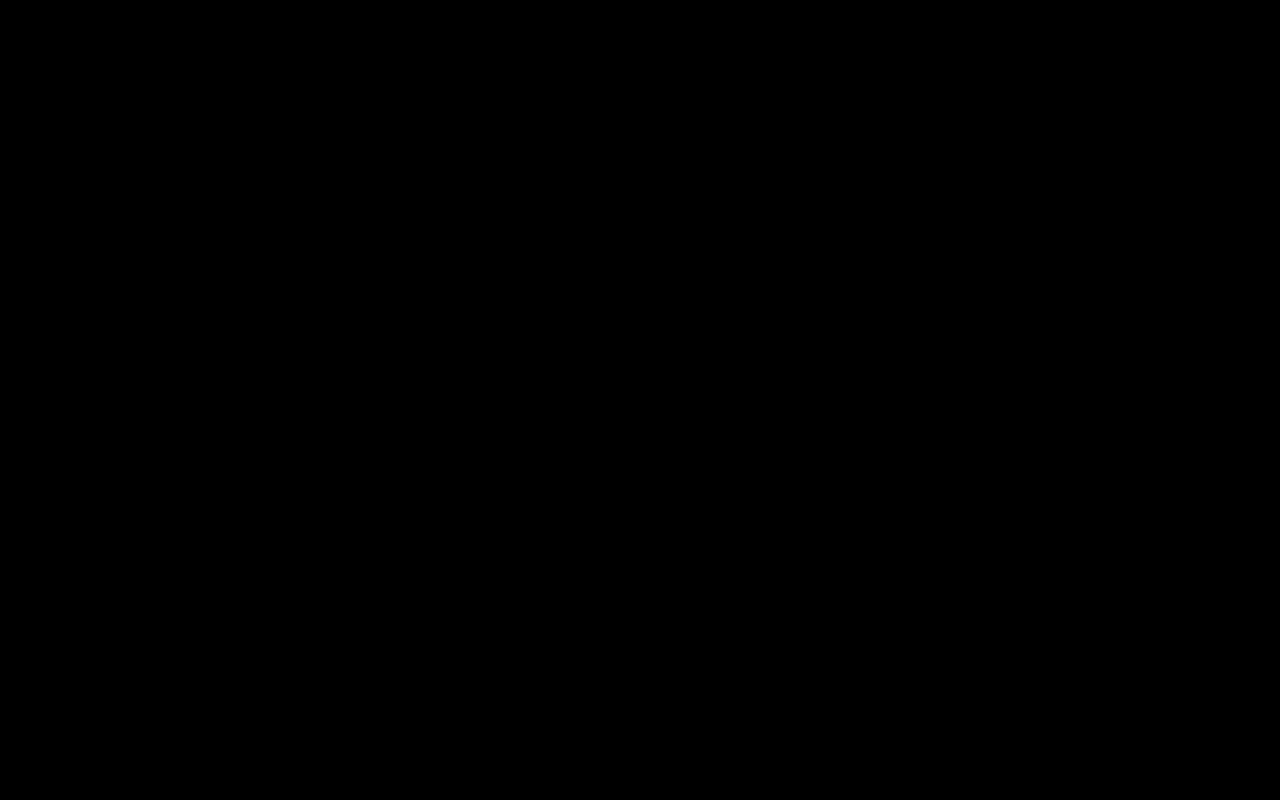
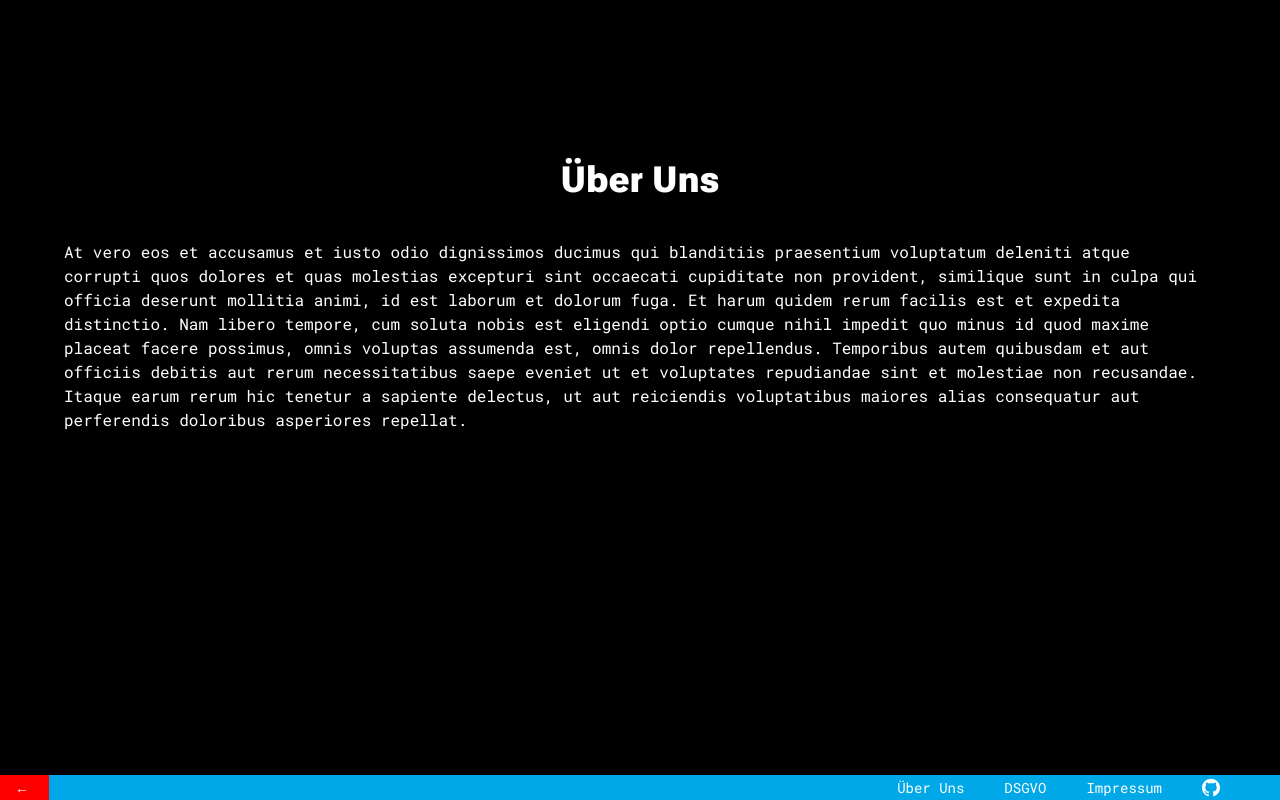
Before and after one commit to philparzer/ampass, a Next.js app: page /about in a window 1280 px wide. Before the commit this address had no page. Built offline with nearby package versions, Linux system fonts and the light colour scheme.

Commit message:
add utility pages, add styles

```diff
--- /dev/null
+++ b/app/about/page.tsx
@@ -0,0 +1,11 @@
+
+import UtilityPageWrapper from "@/components/UtilityPageWrapper"
+
+export default function About() {
+  return (
+    <UtilityPageWrapper>
+      <h1 className="font-display text-4xl font-var-heading">Über Uns</h1>
+      <p className="mt-10">At vero eos et accusamus et iusto odio dignissimos ducimus qui blanditiis praesentium voluptatum deleniti atque corrupti quos dolores et quas molestias excepturi sint occaecati cupiditate non provident, similique sunt in culpa qui officia deserunt mollitia animi, id est laborum et dolorum fuga. Et harum quidem rerum facilis est et expedita distinctio. Nam libero tempore, cum soluta nobis est eligendi optio cumque nihil impedit quo minus id quod maxime placeat facere possimus, omnis voluptas assumenda est, omnis dolor repellendus. Temporibus autem quibusdam et aut officiis debitis aut rerum necessitatibus saepe eveniet ut et voluptates repudiandae sint et molestiae non recusandae. Itaque earum rerum hic tenetur a sapiente delectus, ut aut reiciendis voluptatibus maiores alias consequatur aut perferendis doloribus asperiores repellat.</p>
+    </UtilityPageWrapper>
+  );
+}
--- /dev/null
+++ b/app/dsgvo/page.tsx
@@ -0,0 +1,11 @@
+
+import UtilityPageWrapper from "@/components/UtilityPageWrapper"
+
+export default function DSGVO() {
+  return (
+    <UtilityPageWrapper>
+      <h1 className="font-display text-4xl font-var-heading">DSGVO</h1>
+      <p className="mt-10">At vero eos et accusamus et iusto odio dignissimos ducimus qui blanditiis praesentium voluptatum deleniti atque corrupti quos dolores et quas molestias excepturi sint occaecati cupiditate non provident, similique sunt in culpa qui officia deserunt mollitia animi, id est laborum et dolorum fuga. Et harum quidem rerum facilis est et expedita distinctio. Nam libero tempore, cum soluta nobis est eligendi optio cumque nihil impedit quo minus id quod maxime placeat facere possimus, omnis voluptas assumenda est, omnis dolor repellendus. Temporibus autem quibusdam et aut officiis debitis aut rerum necessitatibus saepe eveniet ut et voluptates repudiandae sint et molestiae non recusandae. Itaque earum rerum hic tenetur a sapiente delectus, ut aut reiciendis voluptatibus maiores alias consequatur aut perferendis doloribus asperiores repellat.</p>
+    </UtilityPageWrapper>
+  );
+}
--- /dev/null
+++ b/app/imprint/page.tsx
@@ -0,0 +1,11 @@
+
+import UtilityPageWrapper from "@/components/UtilityPageWrapper"
+
+export default function Imprint() {
+  return (
+    <UtilityPageWrapper>
+      <h1 className="font-display text-4xl font-var-heading">Impressum</h1>
+      <p className="mt-10">At vero eos et accusamus et iusto odio dignissimos ducimus qui blanditiis praesentium voluptatum deleniti atque corrupti quos dolores et quas molestias excepturi sint occaecati cupiditate non provident, similique sunt in culpa qui officia deserunt mollitia animi, id est laborum et dolorum fuga. Et harum quidem rerum facilis est et expedita distinctio. Nam libero tempore, cum soluta nobis est eligendi optio cumque nihil impedit quo minus id quod maxime placeat facere possimus, omnis voluptas assumenda est, omnis dolor repellendus. Temporibus autem quibusdam et aut officiis debitis aut rerum necessitatibus saepe eveniet ut et voluptates repudiandae sint et molestiae non recusandae. Itaque earum rerum hic tenetur a sapiente delectus, ut aut reiciendis voluptatibus maiores alias consequatur aut perferendis doloribus asperiores repellat.</p>
+    </UtilityPageWrapper>
+  );
+}
--- a/components/Footer.tsx
+++ b/components/Footer.tsx
@@ -1,12 +1,20 @@
 import Link from "next/link";
 
-export default function Footer() {
+interface Props {
+  hasHomeButton?: boolean;
+}
+
+export default function Footer({hasHomeButton}:Props) {
   return (
-    <footer className="h-[25px] absolute bottom-0 px-[5vw]  md:px-[40px] bg-lagoon w-full flex justify-end items-center text-white text-sm font-body">
-      <Link className="transition-color hover:bg-[#34B6FF] h-full flex items-center px-[3vw] md:px-[20px]" href="/about">Über Uns </Link>
-      <Link className="transition-color hover:bg-[#34B6FF] h-full flex items-center px-[3vw] md:px-[20px[" href="/dsgvo">DSGVO </Link>
-      <Link className="transition-color hover:bg-[#34B6FF] h-full flex items-center px-[3vw] md:px-[20px]" href="/imprint">Impressum </Link>
-      <a className="transition-color hover:bg-[#34B6FF] h-full flex items-center px-[3vw] md:px-[20px]" href="https://github.com/philparzer/ampass" target="_blank" rel="noopener noreferrer">
+    <footer className={`h-[25px] absolute bottom-0 pr-[5vw]  md:pr-[40px] bg-lagoon-500 w-full flex ${hasHomeButton ? "justify-between" : "justify-end"} items-center text-white text-sm font-body`}>
+      { hasHomeButton &&
+      <Link href="/" title="Zurück zur Startseite" className="transition-color bg-scorch-500 hover:bg-scorch-300 h-full flex items-center pl-[2vw] md:pl-[15px] pr-[3vw] md:pr-[20px]">←</Link>
+      }
+      <div className="flex">
+      <Link title="Über Uns" className="transition-color hover:bg-lagoon-300 h-full flex items-center px-[3vw] md:px-[20px]" href="/about">Über Uns </Link>
+      <Link title="DSGVO" className="transition-color hover:bg-lagoon-300 h-full flex items-center px-[3vw] md:px-[20px]" href="/dsgvo">DSGVO </Link>
+      <Link title="Impressum" className="transition-color hover:bg-lagoon-300 h-full flex items-center px-[3vw] md:px-[20px]" href="/imprint">Impressum </Link>
+      <a title="Github, diese Website ist open-source" className="transition-color hover:bg-lagoon-300 h-full flex items-center px-[3vw] md:px-[20px]" href="https://github.com/philparzer/ampass" target="_blank" rel="noopener noreferrer">
         <svg
           width="18"
           height="19"
@@ -34,6 +42,7 @@ export default function Footer() {
           </defs>
         </svg>
       </a>
+      </div>
     </footer>
   );
 }
--- a/components/PlaguePillar.tsx
+++ b/components/PlaguePillar.tsx
@@ -251,7 +251,7 @@ const PlagueCanvas = () => {
       <motion.div
         className="w-full"
         initial={{ opacity: 0 }}
-        transition={{ delay: 0.1, duration: 0.4, ease: "easeIn" }}
+        transition={{ delay: 0.2, duration: 0.8, ease: "easeIn" }}
         animate={{ opacity: 1 }}
       >
         <Canvas
--- /dev/null
+++ b/components/UtilityPageWrapper.tsx
@@ -0,0 +1,12 @@
+import Footer from "@/components/Footer"
+
+interface Props {
+  children: React.ReactNode | null
+}
+
+export default function UtilityPageWrapper ({children}: Props) {
+  return <main className="flex w-full px-[5vw] relative items-center pt-[20vh] flex-col text-white overflow-x-hidden font-body min-h-screen">
+     {children}
+     <Footer hasHomeButton/>
+  </main>
+}
--- a/tailwind.config.js
+++ b/tailwind.config.js
@@ -18,8 +18,10 @@ module.exports = {
         "body": ['var(--font-body)', ...fontFamily.sans],
       },
       colors: {
-        "lagoon": "#00A8E8",
-        "scorch": "#FF0000",
+        "lagoon-500": "#00A8E8",
+        "scorch-500": "#FF0000",
+        "scorch-300": "#FF3636",
+        "lagoon-300": "#37B7FF",
       }
     },
   },
```
